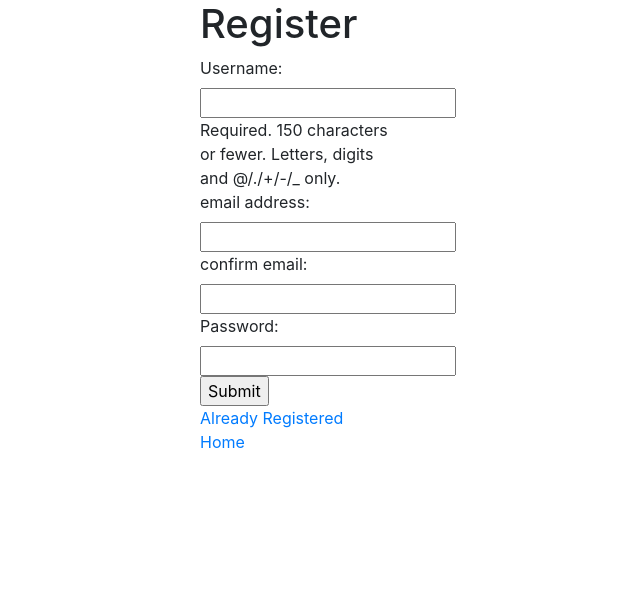
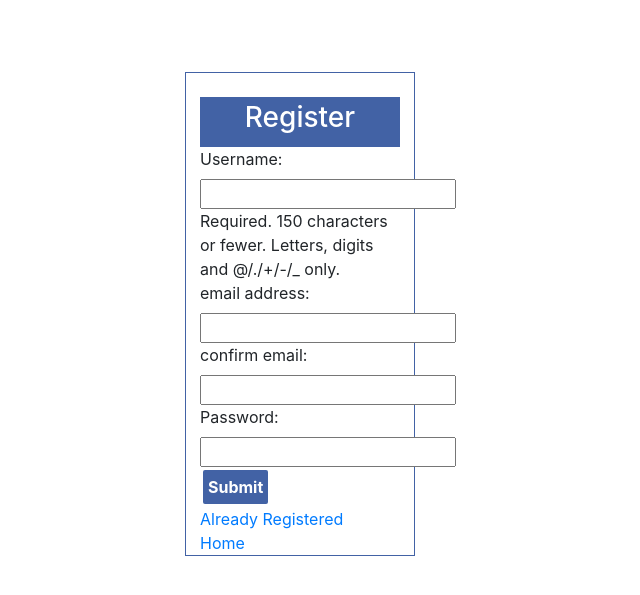
Before and after one commit to tarun182/CMS, a Django app: page /accounts/register in a window 1280 px wide. Shown: the top 595 px of the page, without its empty margins (340-980 px from the left). Run offline with Django 3.2, Linux system fonts and the light colour scheme; some libraries are stand-ins or nearby versions.

Commit message:
modified

```diff
--- a/accounts/templates/signup.htm
+++ b/accounts/templates/signup.htm
@@ -9,19 +9,57 @@
     <link rel="stylesheet" href="https://stackpath.bootstrapcdn.com/bootstrap/4.3.1/css/bootstrap.min.css" integrity="sha384-ggOyR0iXCbMQv3Xipma34MD+dH/1fQ784/j6cY/iJTQUOhcWr7x9JvoRxT2MZw1T" crossorigin="anonymous">
 
     <script src="main.js"></script>
+    <style>
+            .button {
+                      background-color:#4262a5;
+                      border: none;
+                      border-radius: 2px;
+                      color: white;
+                      padding: 5px 5px;
+                      text-align: center;
+                      text-decoration: none;
+                      display: inline-block;
+                      font-size: 16px;
+                      margin: 3px 3px;
+                      cursor: pointer;
+                    }
+            .body1{
+                margin: auto;
+                 width: 18%;
+                border: 1px solid #4262a5 ;
+                }
+        .center {
+            margin: auto;
+            text-align: center;
+            color: white;
+           width: 100%;
+           padding: 4px;
+         </style>
 </head>
 <body>
+        <br>
+<br>
+<br>
+<div class="body1">
+<br>
     <div class="mx-auto" style="width: 200px;">
-    <h1> Register</h1>
+            <div style="background-color:#4262a5;  width:100%; float:left;">
+                    <div class="center">
+                       <h3>Register</h3>
+                     </div>
+                     </div>
     <form method="POST" >
+
         {% csrf_token %}
         {{form}}
-        <input type="submit">
+        <button type="submit" class="button" style="background-color: #4262a5; color: white;">
+           <b>Submit</b></button>
         <br>
         <a href="/accounts/login">Already Registered</a>
         <br>
         <a href="/">Home</a>
     </form>
     </div>
+    </div>
 </body>
 </html>
```
Also changed, not shown: accounts/templates/index.htm (+40 -4 lines), accounts/templates/login.htm (+40 -2 lines).
